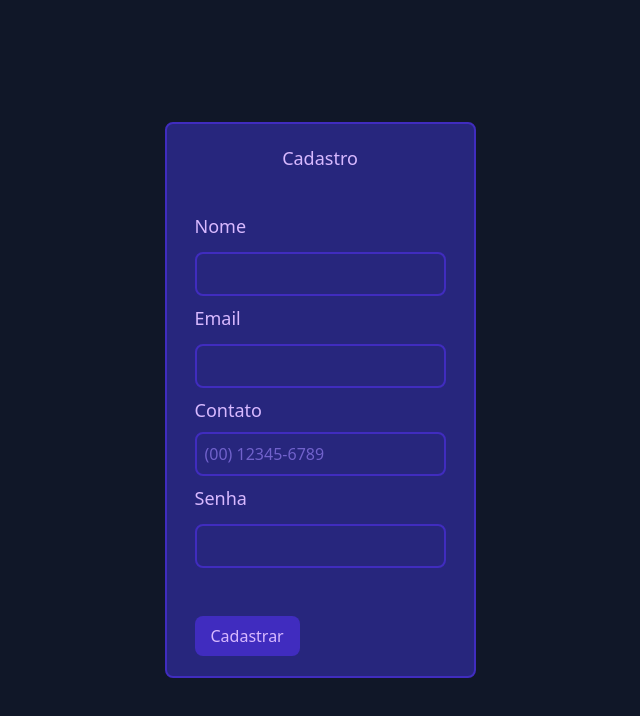
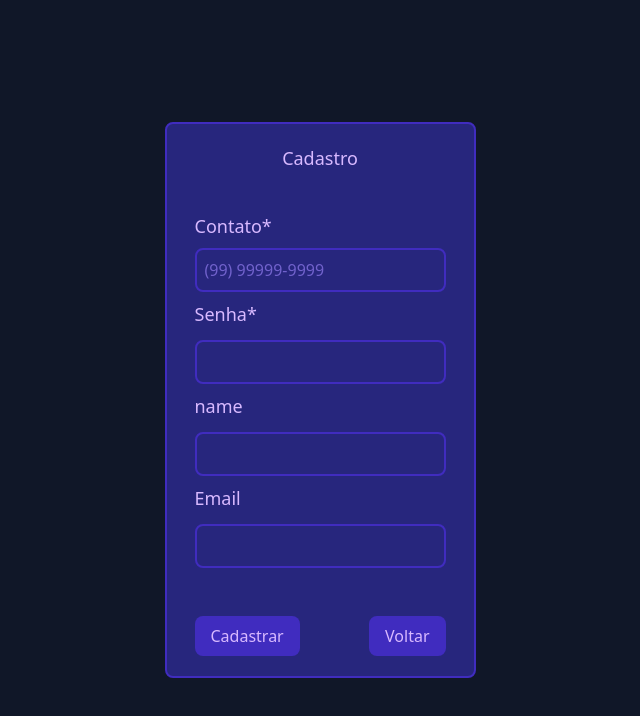
Before and after one commit to jardimfelipe/ag-temp, a React (Vite) app: page / in a window 1280 px wide. Both pictures are taken after a click on the button "Cadastrar". Shown: the top 716 px of the page, without its empty margins (320-960 px from the left). Built offline with nearby package versions, Linux system fonts and the light colour scheme.

Commit message:
Colocando tema default em mais algumas telas e melhorando a tela de cadastro de cliente

```diff
--- a/src/components/Layout/HeaderLinks.tsx
+++ b/src/components/Layout/HeaderLinks.tsx
@@ -25,7 +25,7 @@ export function HeaderLinks() {
 	}
 
 	return (
-		<div className="w-72 h-screen bg-darkness">
+		<div className="w-72 h-screen bg-darkness text-light">
 			<div className="flex justify-between">
 				<button
 					className="p-4 ml-2 mt-2 base-an rounded-full hover:bg-darkness-plus"
@@ -49,11 +49,7 @@ export function HeaderLinks() {
 								key={`${route.id}-${id}`}
 							>
 								<LayoutLink
-									title={
-										route.id == "Perfil"
-											? intialName
-											: route.id
-									}
+									title={route.id}
 									to={
 										// verificar se é rota dinamica
 										route.path.split(":")[1]
--- a/src/components/Layout/HeaderMobileLinks.tsx
+++ b/src/components/Layout/HeaderMobileLinks.tsx
@@ -22,7 +22,7 @@ export default function HeaderMobileLinks() {
 
 	return (
 		<div>
-			<header className="flex justify-between items-center w-screen py-2 bg-darkness">
+			<header className="flex justify-between items-center w-screen py-2 bg-darkness text-light">
 				<button
 					className="ml-4"
 					onClick={() => setHandleMenu(!handleMenu)}
@@ -41,11 +41,7 @@ export default function HeaderMobileLinks() {
 											key={`${route.id}-${id}`}
 										>
 											<MobileLink
-												title={
-													route.id == "Perfil"
-														? intialName
-														: route.id
-												}
+												title={route.id}
 												to={
 													// verificar se é rota dinamica
 													route.path.split(":")[1]
--- a/src/components/Layout/index.tsx
+++ b/src/components/Layout/index.tsx
@@ -14,7 +14,7 @@ export function Layout() {
 					<Header></Header>
 				</div>
 			) : null}
-			<span className=" justify-center h-screen w-screen">
+			<span className={`justify-center h-screen w-screen ${user.config.theme === 'dark' ? 'bg-dark text-light' : 'bg-light'} `}>
 				{user.isLogged || localizacao.pathname === '/cadastro' ? <Outlet></Outlet> : <Login />}
 			</span>
 		</div>
--- a/src/pages/Cadastro/Basic.tsx
+++ b/src/pages/Cadastro/Basic.tsx
@@ -5,16 +5,42 @@ import { useAppSelector } from "../../store/main.store";
 import { useAppDispatch } from "../../store/main.store";
 import InputMask from "react-input-mask";
 import { insertUser } from "../../store/reducer/user.reducer";
+import { useNavigate } from "react-router-dom";
 export default function Login() {
 	const [email, setEmail] = useState<string>("");
-    const [nome, setNome] = useState<string>("");
-    const [contato, setContato] = useState<string>("");
+    const [name, setName] = useState<string>("");
+    const [contact, setContact] = useState<string>("");
 	const [password, setPassword] = useState<string>("");
+	const [warning , setWarning] = useState<string>("");
+	const [colorWarning , setColorWarning] = useState<string>("");
 	const theme = useAppSelector((state) => state.user.config.theme);
-    const dispatch = useAppDispatch();
+    const navigate = useNavigate();
+	const dispatch = useAppDispatch();
     const onSubmit = ()=>{
-        dispatch(insertUser({email : email, name : nome, contact : contato, password : password}))
-    }
+		if (!validarcontact(contact)) {
+			setColorWarning("text-red-500");
+			setWarning("Contato é obrigatório")
+			return;
+		}
+
+		if (password === "") {
+			setColorWarning("text-red-500");
+			setWarning("Senha é obrigatório")
+			return;
+		}
+		dispatch(insertUser({email : email, name : name, contact : contact, password : password}));
+		setColorWarning("");
+		setWarning("Usuário Criado");
+	}
+
+	const backToLogin = ()=>{
+		navigate("/login");
+		setWarning("");
+	}
+	const validarcontact = (valor: any) => {
+		const regex = /^\(\d{2}\) \d{5}-\d{4}$/;
+		return regex.test(valor);
+	  };
 	return (
 		<section className={`flex justify-center items-center h-full ${theme === 'dark' ? 'bg-dark' : 'bg-light'}`}>
 			<div className={`flex flex-col items-center p-5 rounded-lg border-2 border-graydark ${theme === 'dark' ? 'bg-darkness text-light' : 'bg-lightness'}`}>
@@ -22,39 +48,45 @@ export default function Login() {
 					Cadastro
 				</span>
 				<div>
+				<div>
+                    <label className="ml-2 md:mb-1 md:text-lg dark:text-light">
+                            Contato*
+                        </label>
+                    </div>
+                    <InputMask
+                        type = "tel"
+                        mask="(99) 99999-9999"
+						title="contact"
+						value={contact}
+                        className={`rounded-lg placeholder:text-placeholder p-2 m-2 text-white bg-darkness border-2 ring-2 ring-transparent border-graydark base-an focus:border-primary focus:ring-primary`}
+                        placeholder="(99) 99999-9999"
+                        onChange={(e : any) => setContact(e.currentTarget.value)}
+					></InputMask>
+					<Input
+						title="Senha*"
+						type="password"
+						value={password}
+						onChange={(e) => setPassword(e.currentTarget.value)}
+					></Input>
                     <Input
-						title="Nome"
-						value={nome}
-						onChange={(e) => setNome(e.currentTarget.value)}
+						title="name"
+						value={name}
+						onChange={(e) => setName(e.currentTarget.value)}
 					></Input>
 					<Input
 						title="Email"
 						value={email}
 						onChange={(e) => setEmail(e.currentTarget.value)}
 					></Input>
-                    <div>
-                        <label className="ml-2 md:mb-1 md:text-lg dark:text-light">
-                            Contato
-                        </label>
-                    </div>
-                    <InputMask
-                        type = "tel"
-                        mask="(99) 99999-9999"
-						title="Contato"
-						value={contato}
-                        className={`rounded-lg placeholder:text-placeholder p-2 m-2 text-white bg-darkness border-2 ring-2 ring-transparent border-graydark base-an focus:border-primary focus:ring-primary`}
-                        placeholder="(00) 12345-6789"
-                        onChange={(e : any) => setContato(e.currentTarget.value)}
-					></InputMask>
-					<Input
-						title="Senha"
-						type="password"
-						value={password}
-						onChange={(e) => setPassword(e.currentTarget.value)}
-					></Input>
+					<div className={`w-48 ml-2 text-left break-all text-md ${colorWarning}`}>
+						{warning}
+					</div>
 					<div className="flex w-11/13 justify-between">
 						<Button className="flex ml-2 mt-10 ml-2 py-3 px-8" onClick={()=> onSubmit()}>
 							Cadastrar
+						</Button>
+						<Button className="flex mr-2 mt-10 ml-2 py-3 px-8" onClick={()=> backToLogin()}>
+							Voltar
 						</Button>
 					</div>
 
--- a/src/pages/Feeds/Basic.tsx
+++ b/src/pages/Feeds/Basic.tsx
@@ -2,12 +2,14 @@ import { MapPin, WhatsappLogo } from "@phosphor-icons/react";
 import React from "react";
 import Button from "../../components/Button";
 import { Link } from "react-router-dom";
+import { useAppSelector } from "../../store/main.store";
 
 // type Props = {}
 
 export function Feeds() {
+	const config = useAppSelector((state) => state.user.config);
 	return (
-		<div>
+		<div className={`${config.theme === 'dark' ? 'bg-dark' : 'bg-light'}`}>
 			<main className="flex flex-col items-center">
 				{/* <Search className="w-96 mt-4 mb-8" /> */}
 				<section className="first:p-0 first:overflow-hidden bg-darkness rounded-lg shadow-lg w-72 m-14 sm:m-10">
```
